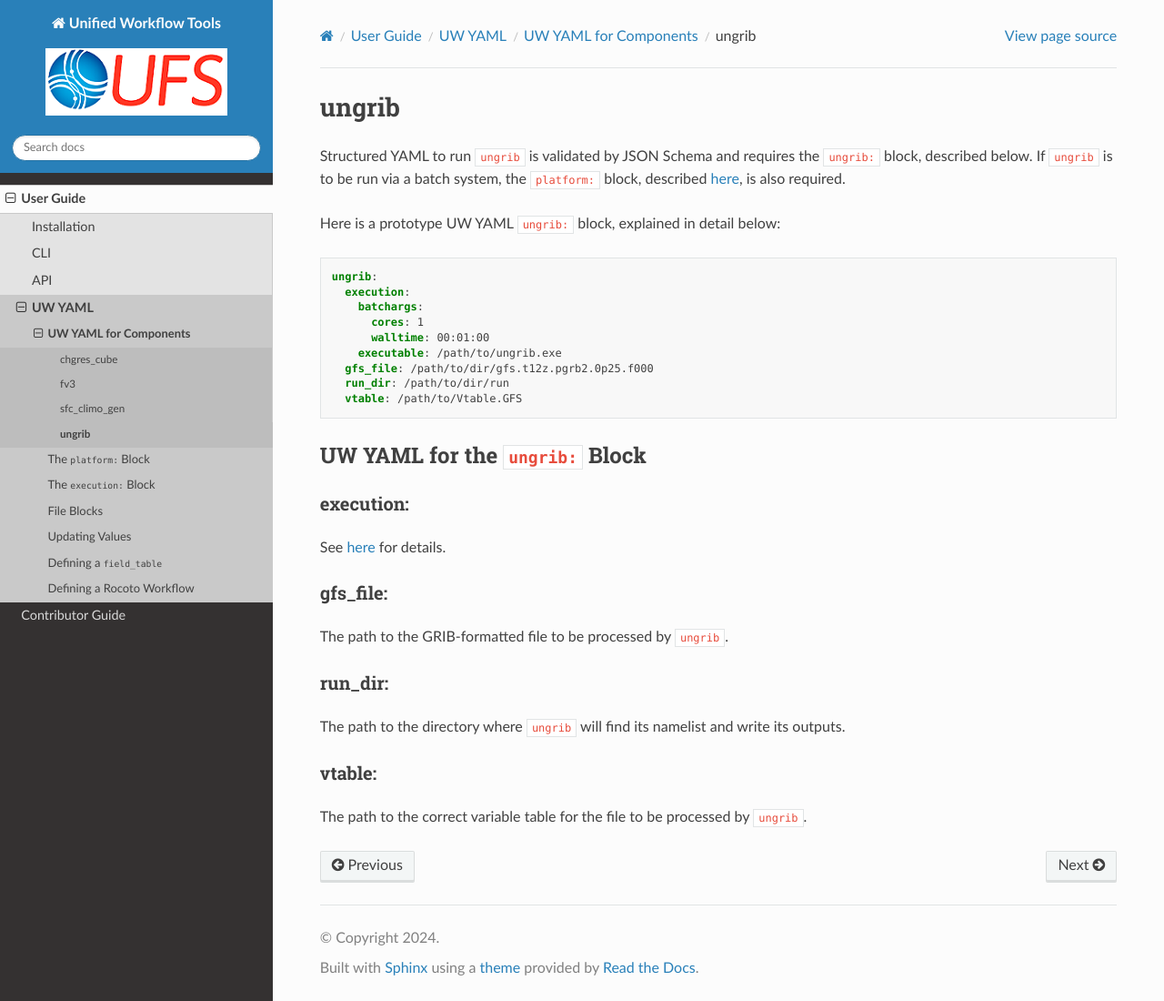
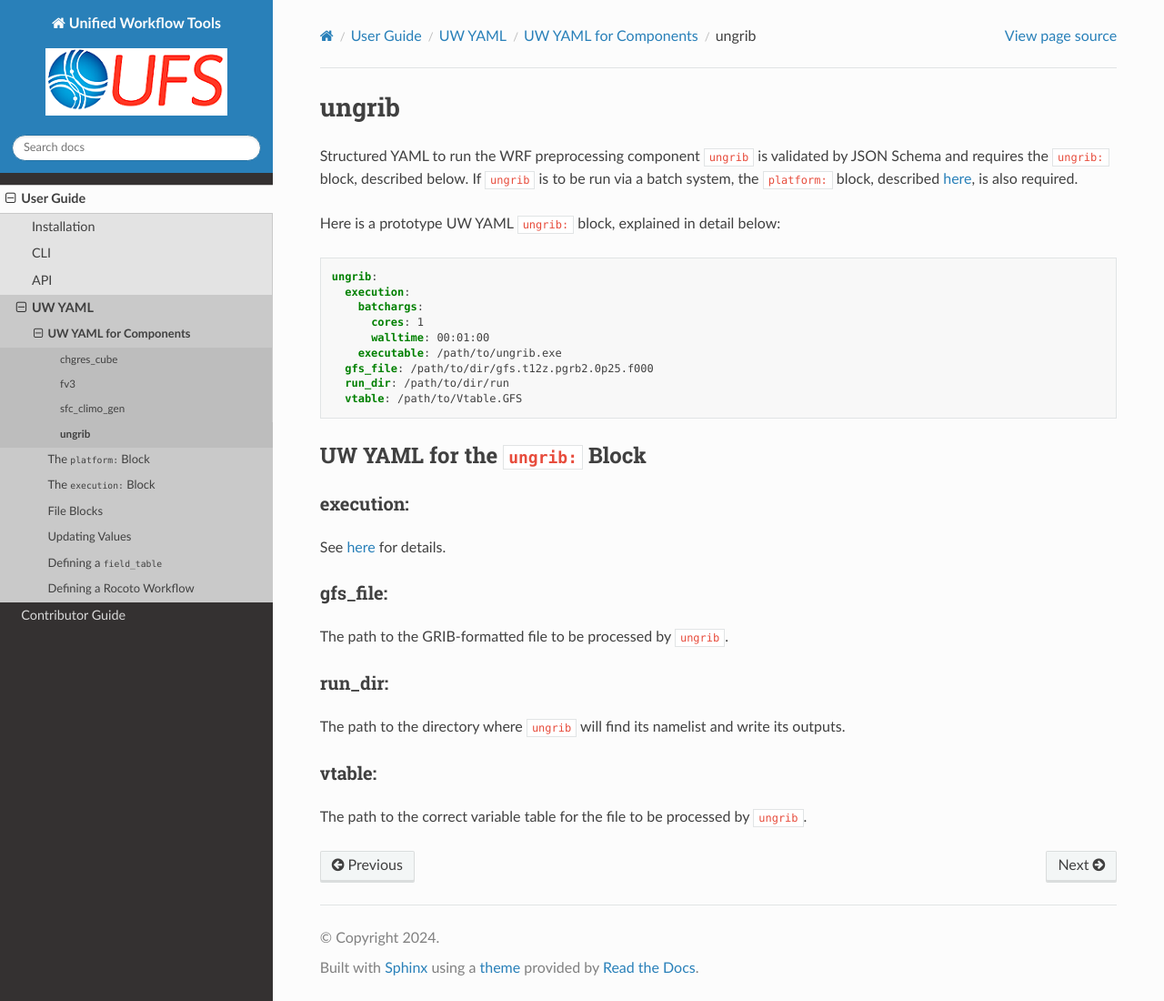
Before and after one commit to ufs-community/uwtools, a Sphinx documentation site: the page built from docs/sections/user_guide/yaml/components/ungrib.rst, in a window 1280 px wide and 1100 px high. Shown: the whole window at 91% size. Built offline with Sphinx 7.4.7 and the Read the Docs theme 2.0.0, drawn with Linux system fonts in a browser that asks for light colours; the version number could not be read and is left out; cross-references to code outside the pages are shown as plain code.

Commit message:
remove yaml/ungrib.rst link

```diff
--- a/docs/sections/user_guide/yaml/components/ungrib.rst
+++ b/docs/sections/user_guide/yaml/components/ungrib.rst
@@ -3,7 +3,7 @@
 ungrib
 =============
 
-Structured YAML to run :ungrib:`ungrib<>` is validated by JSON Schema and requires the ``ungrib:`` block, described below. If ``ungrib`` is to be run via a batch system, the ``platform:`` block, described :ref:`here <platform_yaml>`, is also required.
+Structured YAML to run the WRF preprocessing component ``ungrib`` is validated by JSON Schema and requires the ``ungrib:`` block, described below. If ``ungrib`` is to be run via a batch system, the ``platform:`` block, described :ref:`here <platform_yaml>`, is also required.
 
 Here is a prototype UW YAML ``ungrib:`` block, explained in detail below:
 
```
